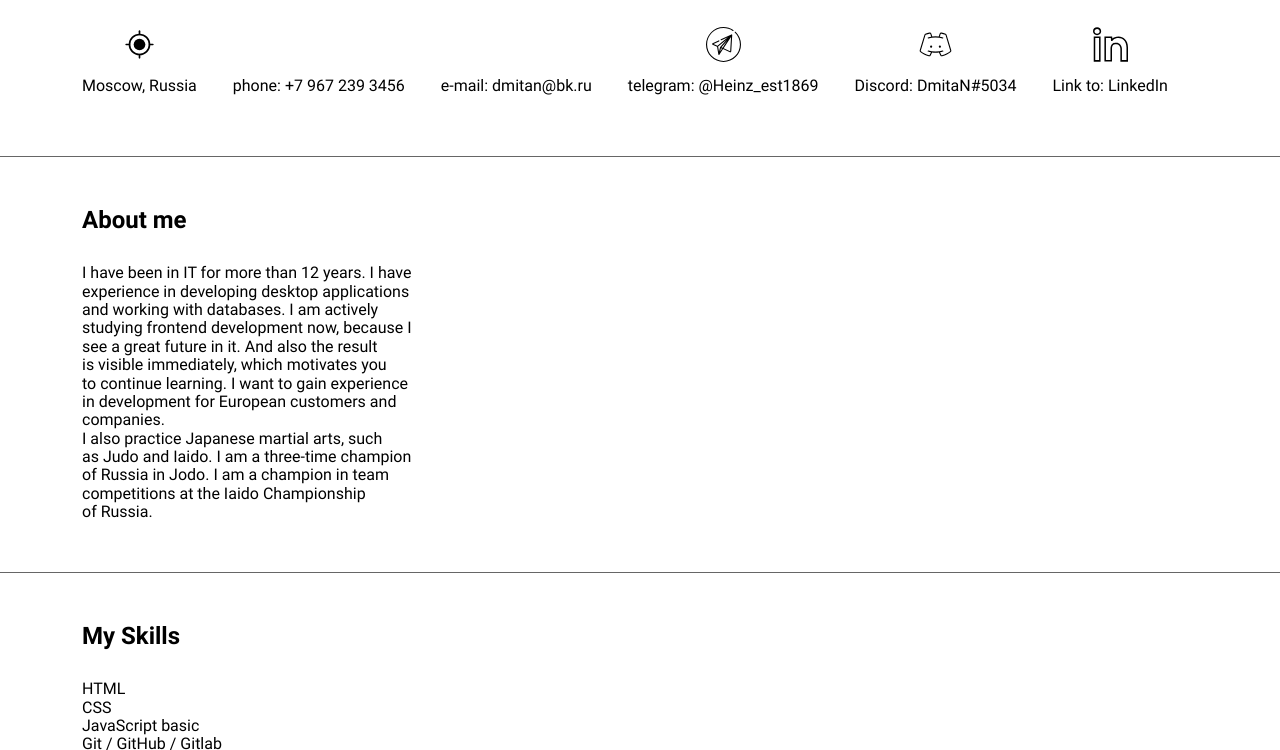
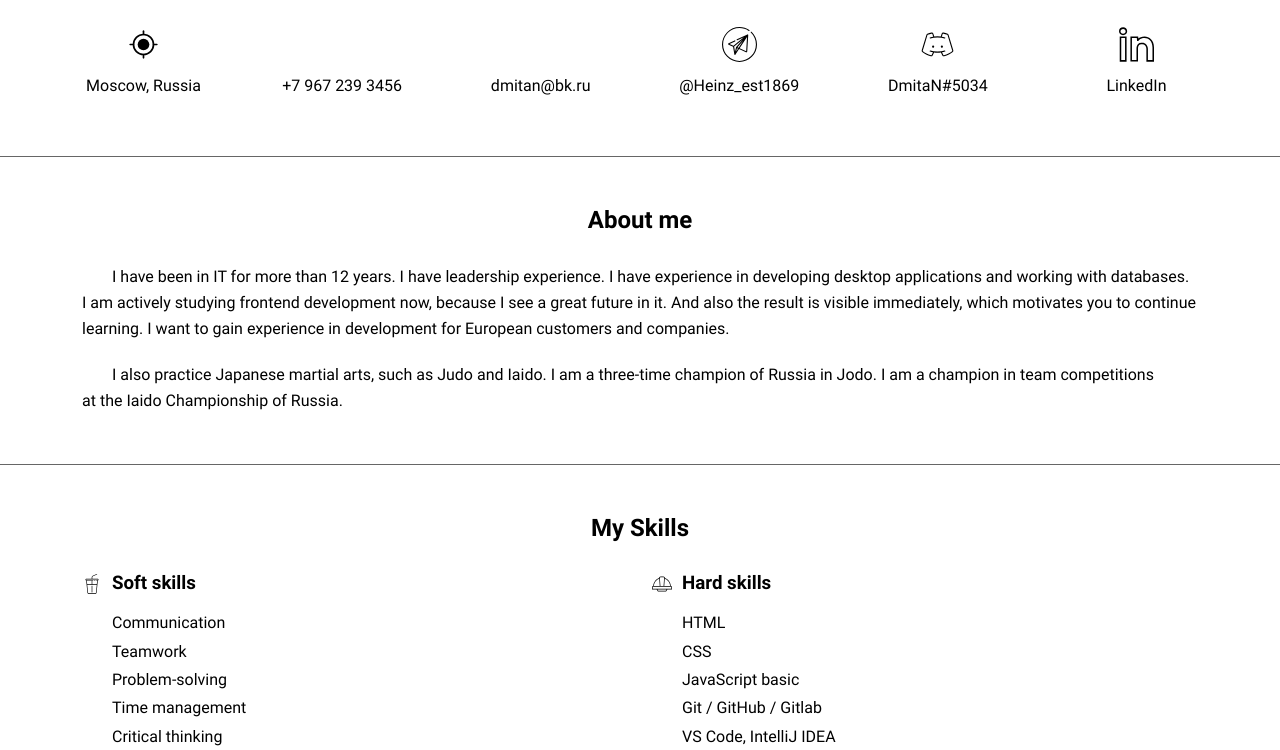
Before and after one commit to DmitaN/rsschool-cv, a plain HTML site: page index.html in a window 1280 px wide. Shown: the part 556-1306 px from the top of the page. Drawn offline with nearby package versions, Linux system fonts and the light colour scheme.

Commit message:
feat: add img for section-skills. update index and style files

```diff
--- a/css/style.css
+++ b/css/style.css
@@ -151,9 +151,11 @@ p {
 }
 
 .section-contact__item {
-  margin-right: 30px;
+  width: 123px;
   margin-bottom: 10px;
   padding-top: 50px;
+
+  text-align: center;
 
   background-repeat: no-repeat;
   background-position: center top;
@@ -184,8 +186,50 @@ p {
   background-image: url("../assets/img/section-contact/linkedin.svg");
 }
 
-.section-contact__descr:not(:first-child) {
-  font-style: italic;
+/* section-about */
+
+.section-about__title {
+  text-align: center;
+}
+
+.section-about__descr {
+  text-indent: 30px;
+  line-height: 26px;
+}
+
+.section-about__descr:not(:last-child) {
+  margin-bottom: 20px;
+}
+
+/* section-skills */
+
+.section-skills__title {
+  text-align: center;
+}
+
+.section-skills__subtitle {
+  padding-left: 30px;
+  margin-bottom: 20px;
+
+  background-position: left center;
+  background-repeat: no-repeat;
+  background-size: 20px 20px;
+}
+
+.section-skills__subtitle--image-1 {
+  background-image: url("../assets/img/section-skills/softsvg.svg");
+}
+
+.section-skills__subtitle--image-2 {
+  background-image: url("../assets/img/section-skills/hard.svg");
+}
+
+.section-skills__item-descr {
+  padding-left: 30px;
+}
+
+.section-skills__item {
+  margin-bottom: 10px;
 }
 
 /* section-projects */
--- a/index.html
+++ b/index.html
@@ -74,23 +74,18 @@
                 <span class="section-contact__descr">Moscow, Russia</span>
               </li>
               <li class="section-contact__item section-contact__item--image-2">
-                <span class="section-contact__descr">phone:</span>
                 <a href="tel:+79672393456" class="section-contact__link">+7 967 239 3456</a>
               </li>
               <li class="section-contact__item section-contact__item--image-3">
-                <span class="section-contact__descr">e-mail:</span>
                 <a href="mailto:dmitan@bk.ru" class="section-contact__link">dmitan@bk.ru</a>
               </li>
               <li class="section-contact__item section-contact__item--image-4">
-                <span class="section-contact__descr">telegram:</span>
                 <a href="#" class="section-contact__link">@Heinz_est1869</a>
               </li>
               <li class="section-contact__item section-contact__item--image-5">
-                <span class="section-contact__descr">Discord:</span>
                 <a href="#" class="section-contact__link">DmitaN#5034</a>
               </li>
               <li class="section-contact__item section-contact__item--image-6">
-                <span class="section-contact__descr">Link to:</span>
                 <a href="https://www.linkedin.com/in/aleksandr-dmitriev-901a161aa/"
                   class="section-contact__link">LinkedIn</a>
               </li>
@@ -102,10 +97,10 @@
     <section class="section-about section-reset" id="section-about">
       <div class="container section-about__container">
         <div class="row">
-          <div class="col-lg-4">
+          <div class="col-lg-12">
             <h2 class="section-about__title title">About me</h2>
             <p class="section-about__descr">
-              I&nbsp;have been in&nbsp;IT for more than 12&nbsp;years. I&nbsp;have experience in&nbsp;developing
+              I&nbsp;have been in&nbsp;IT for more than 12&nbsp;years. I&nbsp;have leadership experience. I&nbsp;have experience in&nbsp;developing
               desktop
               applications and working with databases. I&nbsp;am actively studying frontend development now,
               because&nbsp;I see a&nbsp;great future in&nbsp;it. And also the result is&nbsp;visible immediately,
@@ -125,8 +120,37 @@
     <section class="section-skills section-reset" id="section-skills">
       <div class="container section-skills__container">
         <div class="row">
-          <div class="col-lg-4">
+          <div class="col-lg-12">
             <h2 class="section-skills__title title">My Skills</h2>
+          </div>
+          <div class="col lg-6">
+            <h3 class="section-skills__subtitle section-skills__subtitle--image-1">Soft skills</h3>
+            <ul class="section-skills__list list-reset">
+              <li class="section-skills__item">
+                <span class="section-skills__item-descr">Communication</span>
+              </li>
+              <li class="section-skills__item">
+                <span class="section-skills__item-descr">Teamwork</span>
+              </li>
+              <li class="section-skills__item">
+                <span class="section-skills__item-descr">Problem-solving</span>
+              </li>
+              <li class="section-skills__item">
+                <span class="section-skills__item-descr">Time management</span>
+              </li>
+              <li class="section-skills__item">
+                <span class="section-skills__item-descr">Critical thinking</span>
+              </li>
+              <li class="section-skills__item">
+                <span class="section-skills__item-descr">Decision-making</span>
+              </li>
+              <li class="section-skills__item">
+                <span class="section-skills__item-descr">Organizational</span>
+              </li>
+            </ul>
+          </div>
+          <div class="col-lg-6">
+            <h3 class="section-skills__subtitle section-skills__subtitle--image-2">Hard skills</h3>
             <ul class="section-skills__list list-reset">
               <li class="section-skills__item">
                 <span class="section-skills__item-descr">HTML</span>
```
Also changed, not shown: assets/img/section-skills/hard.svg (added), assets/img/section-skills/softsvg.svg (added).
